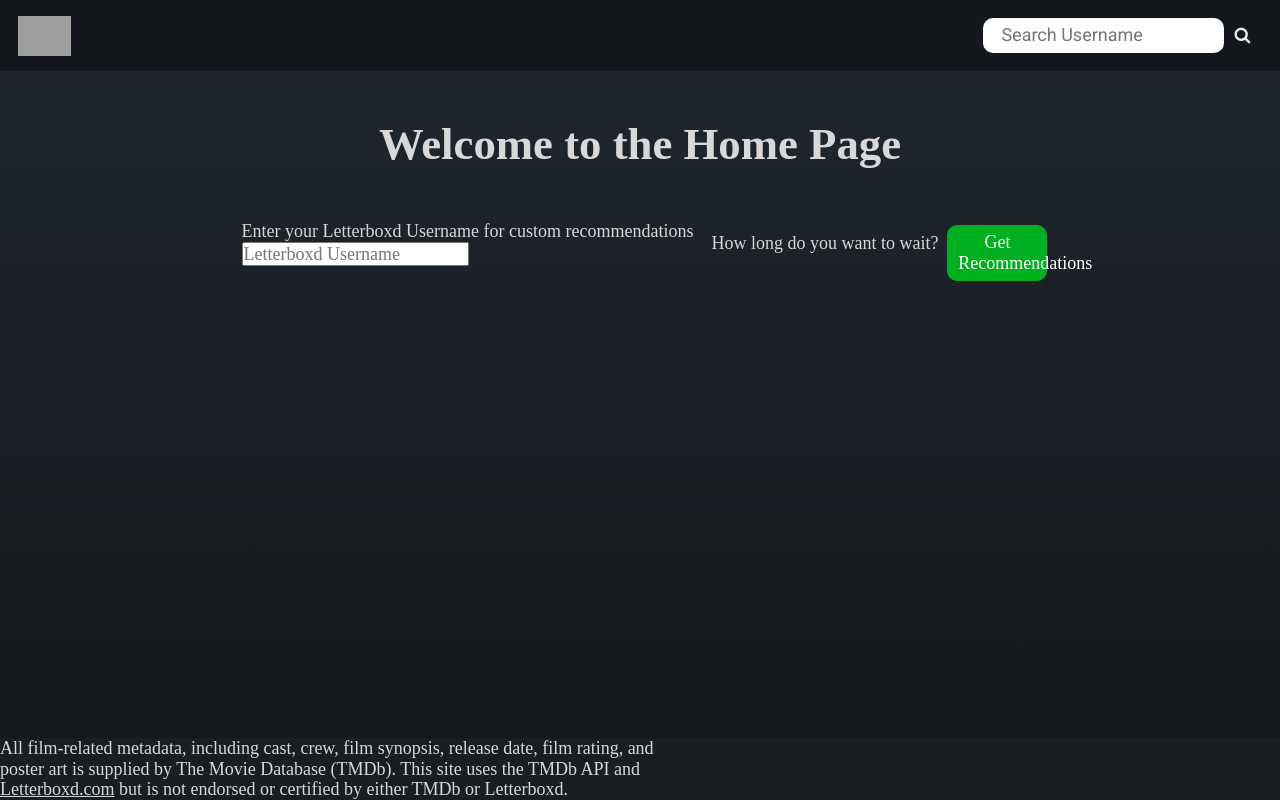
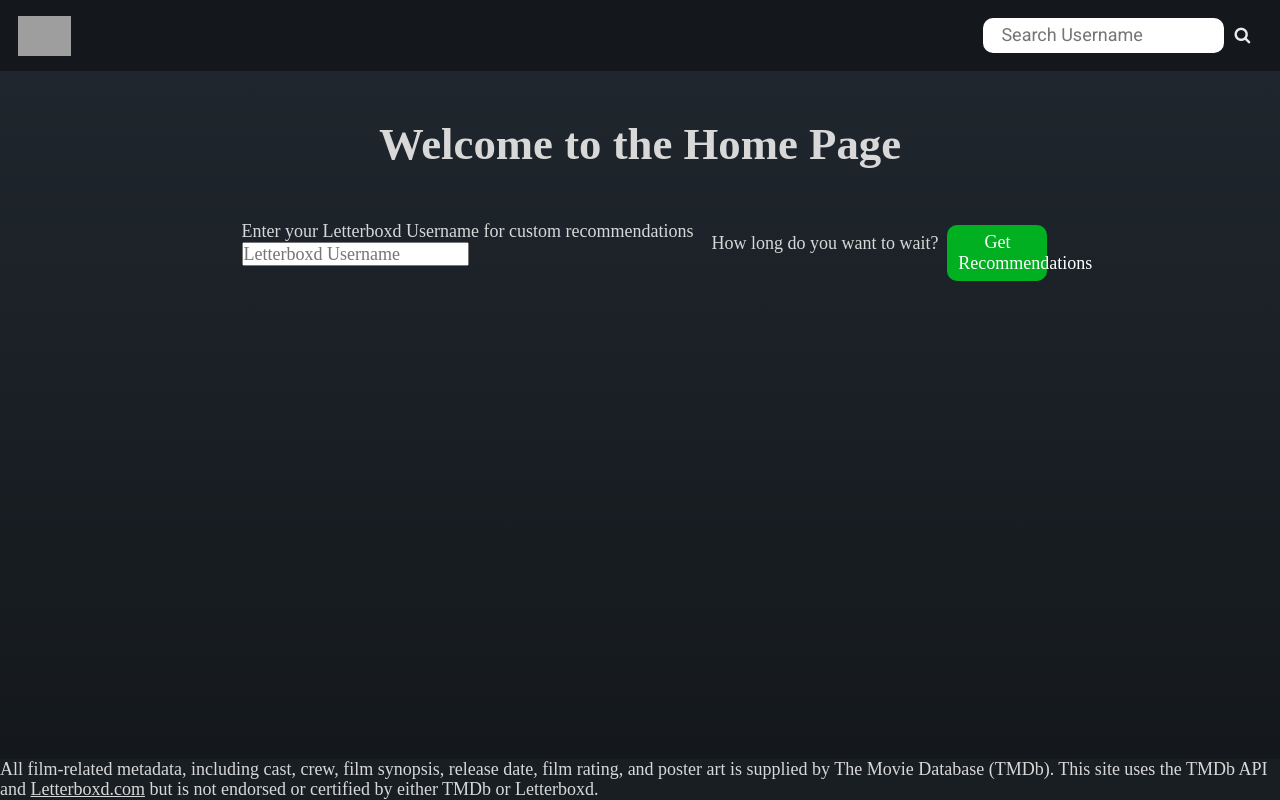
Before and after one commit to MitchellAV/next-letterboxd-recommendation, a Next.js app: page / in a window 1280 px wide. Built offline with nearby package versions, Linux system fonts and the light colour scheme; grey boxes are pictures that could not be loaded.

Commit message:
text out of container

```diff
--- a/styles/_base.scss
+++ b/styles/_base.scss
@@ -62,9 +62,9 @@ h6 {
 	font-size: ms(0);
 }
 
-p {
-	// width: minmax(75ch, 100%);
-	@include responsive(HD) {
-		width: clamp(45ch, 100%, 75ch);
-	}
-}
+// p {
+// 	// width: minmax(75ch, 100%);
+// 	@include responsive(HD) {
+// 		width: clamp(45ch, 100%, 75ch);
+// 	}
+// }
```
